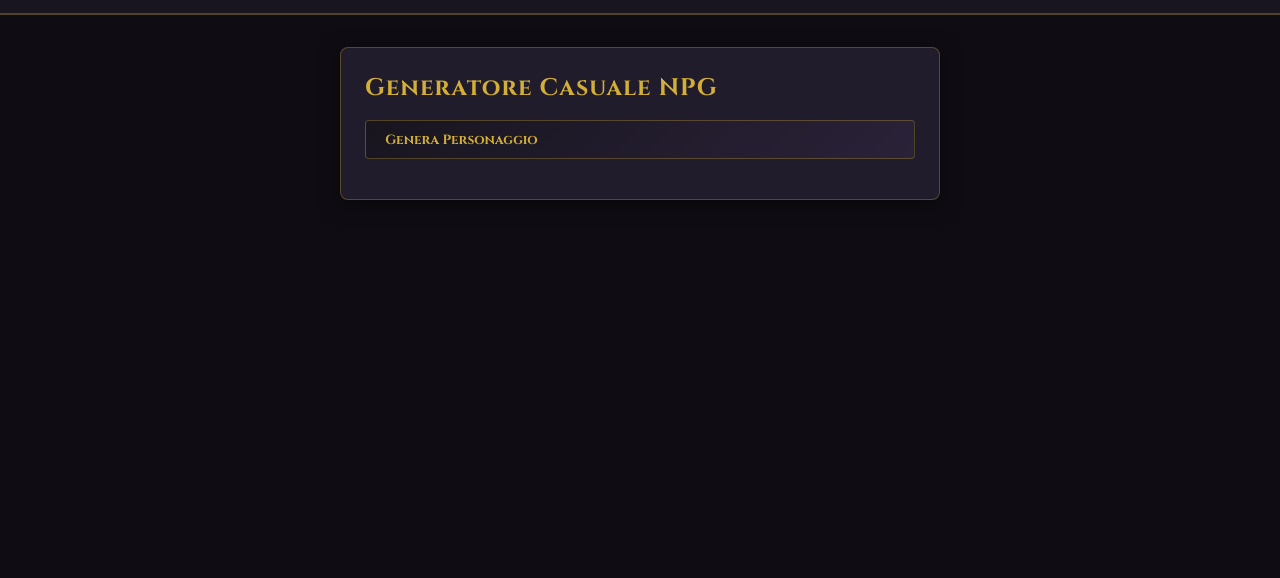
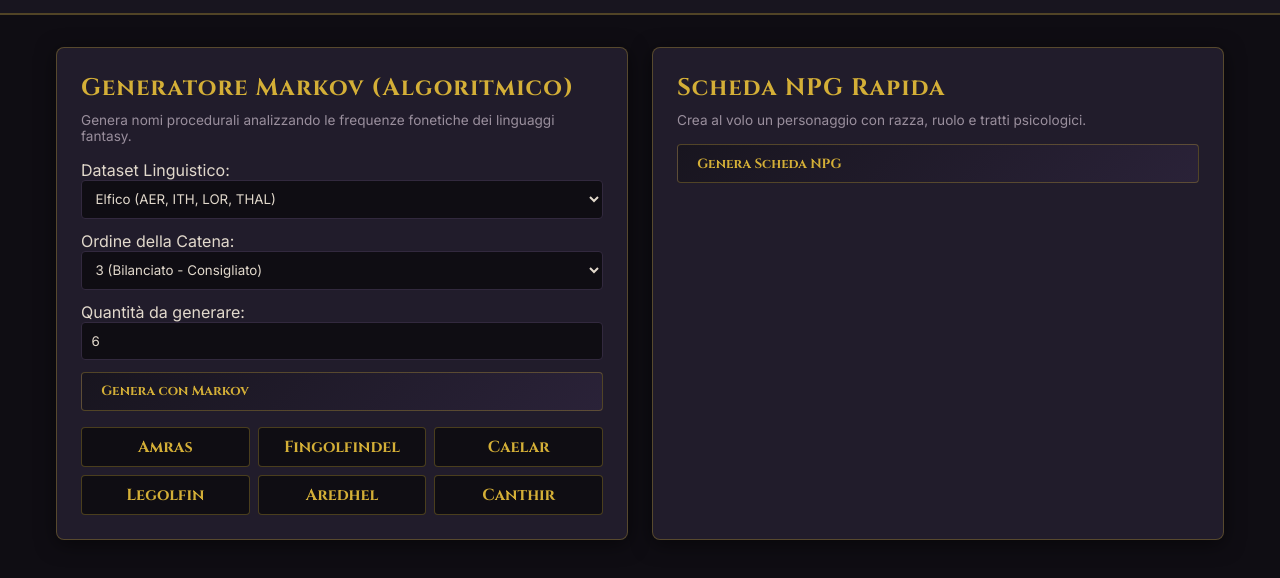
Before and after one commit to TagtTheSpellcaster/Arcane, a plain HTML site: page names.html in a window 1280 px wide. Shown: the part 54-632 px from the top of the page. Drawn offline with Linux system fonts and the light colour scheme.

Commit message:
Update names.html

```diff
--- a/names.html
+++ b/names.html
@@ -3,9 +3,13 @@
 <head>
   <meta charset="UTF-8">
   <meta name="viewport" content="width=device-width, initial-scale=1.0">
-  <title>Generatore NPG - TTRPG</title>
+  <title>Generatore NPG & Nomi Markov - TTRPG</title>
   <link rel="stylesheet" href="style.css">
   <link rel="stylesheet" href="https://cdnjs.cloudflare.com/ajax/libs/font-awesome/6.4.0/css/all.min.css">
+  <style>
+    .results-grid { display: grid; grid-template-columns: repeat(auto-fill, minmax(140px, 1fr)); gap: 0.5rem; margin-top: 1rem; }
+    .name-chip { background: var(--bg-primary); border: 1px solid var(--border-gold); padding: 0.5rem; border-radius: 4px; text-align: center; color: var(--accent-gold); font-family: 'Cinzel', serif; font-weight: bold; }
+  </style>
 </head>
 <body>
   <nav class="navbar">
@@ -20,27 +24,152 @@
   </nav>
 
   <div class="container">
-    <div class="card" style="max-width: 600px; margin: 0 auto;">
-      <h2>Generatore Casuale NPG</h2>
-      <button class="btn" style="width: 100%; margin: 1rem 0;" onclick="generateNpc()">Genera Personaggio</button>
+    <div class="grid-2">
+      <!-- Generatore Procedurale Markov -->
+      <div class="card">
+        <h2>Generatore Markov (Algoritmico)</h2>
+        <p style="color: var(--text-muted); font-size: 0.85rem; margin: 0.5rem 0 1rem 0;">
+          Genera nomi procedurali analizzando le frequenze fonetiche dei linguaggi fantasy.
+        </p>
 
-      <div id="npcCard" style="display: none; background: var(--bg-primary); border: 1px solid var(--border-gold); padding: 1.5rem; border-radius: 6px;">
-        <h3 id="npcName" style="color: var(--accent-gold); font-size: 1.5rem;"></h3>
-        <p style="color: var(--text-muted); font-style: italic;" id="npcRaceClass"></p>
-        <hr style="border-color: var(--border-dark); margin: 1rem 0;">
-        <p><strong>Personalità:</strong> <span id="npcTrait"></span></p>
-        <p><strong>Segno Particolare:</strong> <span id="npcLook"></span></p>
-        <p><strong>Obiettivo:</strong> <span id="npcGoal"></span></p>
+        <div style="display: flex; flex-direction: column; gap: 0.75rem;">
+          <label>
+            Dataset Linguistico:
+            <select id="markovDataset">
+              <option value="elf">Elfico (AER, ITH, LOR, THAL)</option>
+              <option value="dwarf">Nanico (THOR, BAL, KHAR, DUR)</option>
+              <option value="orc">Orchesco (GROM, KRAG, UR, ZUL)</option>
+            </select>
+          </label>
+
+          <label>
+            Ordine della Catena:
+            <select id="markovOrder">
+              <option value="2">2 (Alta variabilità / Più causale)</option>
+              <option value="3" selected>3 (Bilanciato - Consigliato)</option>
+              <option value="4">4 (Molto fedele al dataset)</option>
+            </select>
+          </label>
+
+          <label>
+            Quantità da generare:
+            <input type="number" id="markovCount" value="6" min="1" max="20">
+          </label>
+
+          <button class="btn" onclick="generateMarkovNames()">Genera con Markov</button>
+        </div>
+
+        <div id="markovResults" class="results-grid"></div>
+      </div>
+
+      <!-- Generatore NPG Completo -->
+      <div class="card">
+        <h2>Scheda NPG Rapida</h2>
+        <p style="color: var(--text-muted); font-size: 0.85rem; margin: 0.5rem 0 1rem 0;">Crea al volo un personaggio con razza, ruolo e tratti psicologici.</p>
+        <button class="btn" style="width: 100%; margin-bottom: 1rem;" onclick="generateNpc()">Genera Scheda NPG</button>
+
+        <div id="npcCard" style="display: none; background: var(--bg-primary); border: 1px solid var(--border-gold); padding: 1.25rem; border-radius: 6px;">
+          <h3 id="npcName" style="color: var(--accent-gold); font-size: 1.4rem;"></h3>
+          <p style="color: var(--text-muted); font-style: italic;" id="npcRaceClass"></p>
+          <hr style="border-color: var(--border-dark); margin: 0.75rem 0;">
+          <p><strong>Personalità:</strong> <span id="npcTrait"></span></p>
+          <p><strong>Segno Particolare:</strong> <span id="npcLook"></span></p>
+          <p><strong>Obiettivo:</strong> <span id="npcGoal"></span></p>
+        </div>
       </div>
     </div>
   </div>
 
   <script>
+    // --- DATASET PER CATENE DI MARKOV ---
+    const DATASETS = {
+      elf: ["Aredhel", "Celeborn", "Elrond", "Galadriel", "Glorfindel", "Legolas", "Thranduil", "Faelar", "Caelen", "Aerendil", "Ithilial", "Loric", "Tauriel", "Silvanus", "Finwe", "Thingol", "Earendil", "Maedhros", "Fingolfin", "Eol", "Aegnor", "Amrod", "Amras", "Canthir", "Curufin"],
+      dwarf: ["Balin", "Bofur", "Bombur", "Dain", "Dis", "Dwalin", "Fili", "Gloin", "Kili", "Nori", "Oin", "Ori", "Thorin", "Thror", "Gimli", "Durin", "Magni", "Muradin", "Brann", "Thaurissan", "Baelgun", "Barim", "Brokk", "Eitri"],
+      orc: ["Grommash", "Thrall", "Garrosh", "Guldan", "Durotan", "Kilrogg", "Kargath", "Orgrim", "Brakhar", "Mugthol", "Rend", "Maim", "Zuluhed", "Gorzak", "Ugrak", "Drakthul", "Grozag", "Koragg", "Dazgar", "Nazgrel"]
+    };
+
+    class MarkovGenerator {
+      constructor(data, order = 2) {
+        this.order = parseInt(order);
+        this.chains = {};
+        this.starts = [];
+        this.train(data);
+      }
+
+      train(data) {
+        data.forEach(word => {
+          const w = word.trim();
+          if (w.length <= this.order) return;
+
+          this.starts.push(w.substring(0, this.order));
+
+          for (let i = 0; i <= w.length - this.order; i++) {
+            const gram = w.substring(i, i + this.order);
+            const nextChar = w[i + this.order] || null;
+
+            if (!this.chains[gram]) this.chains[gram] = [];
+            this.chains[gram].push(nextChar);
+          }
+        });
+      }
+
+      generate(minLength = 4, maxLength = 12) {
+        if (this.starts.length === 0) return "Err";
+        let current = this.starts[Math.floor(Math.random() * this.starts.length)];
+        let result = current;
+
+        while (result.length < maxLength) {
+          const gram = result.slice(-this.order);
+          const possibilities = this.chains[gram];
+
+          if (!possibilities || possibilities.length === 0) break;
+
+          const next = possibilities[Math.floor(Math.random() * possibilities.length)];
+          if (next === null) {
+            if (result.length >= minLength) break;
+            else continue;
+          }
+
+          result += next;
+        }
+
+        return result.charAt(0).toUpperCase() + result.slice(1).toLowerCase();
+      }
+    }
+
+    function generateMarkovNames() {
+      const type = document.getElementById('markovDataset').value;
+      const order = document.getElementById('markovOrder').value;
+      const count = parseInt(document.getElementById('markovCount').value) || 5;
+      const dataset = DATASETS[type];
+
+      const generator = new MarkovGenerator(dataset, order);
+      const container = document.getElementById('markovResults');
+      container.innerHTML = '';
+
+      const generated = new Set();
+      let attempts = 0;
+
+      while (generated.size < count && attempts < 150) {
+        const name = generator.generate();
+        if (name.length >= 3 && name !== "Err") generated.add(name);
+        attempts++;
+      }
+
+      generated.forEach(name => {
+        const chip = document.createElement('div');
+        chip.className = 'name-chip';
+        chip.innerText = name;
+        container.appendChild(chip);
+      });
+    }
+
+    // --- SCHEDA NPG RAPIDA ---
     const firstNames = ["Valerius", "Eldrin", "Garrick", "Lyra", "Mireia", "Thorne", "Kaelen", "Brak", "Zehra"];
     const lastNames = ["Ironfist", "Shadowweaver", "Brightwood", "Stormcaller", "Ravencrest", "Bloodaxe"];
     const races = ["Umano", "Elfo", "Nano", "Halfling", "Tiefling", "Orco"];
     const jobs = ["Mercante", "Guardia", "Fabbro", "Nobile", "Locandiere", "Mercenario", "Mago vagabondo"];
-    const traits = ["Cauto e sospettoso", "Estremamente allegro", "Sempre distratto", "Molto arrogante", "Misterioso e lacónico"];
+    const traits = ["Cauto e sospettoso", "Estremamente allegro", "Sempre distratto", "Molto arrogante", "Misterioso e laconico"];
     const looks = ["Cicatrice sul volto", "Occhi di colore diverso", "Veste elegantissima", "Accento straniero", "Tic nervoso alle mani"];
     const goals = ["Cerca un parente scomparso", "Deve ripagare un grosso debito", "Vuole vendere un artefatto", "Cerca protezione"];
 
@@ -58,6 +187,8 @@
 
       document.getElementById('npcCard').style.display = 'block';
     }
+
+    generateMarkovNames();
   </script>
 </body>
 </html>
```
